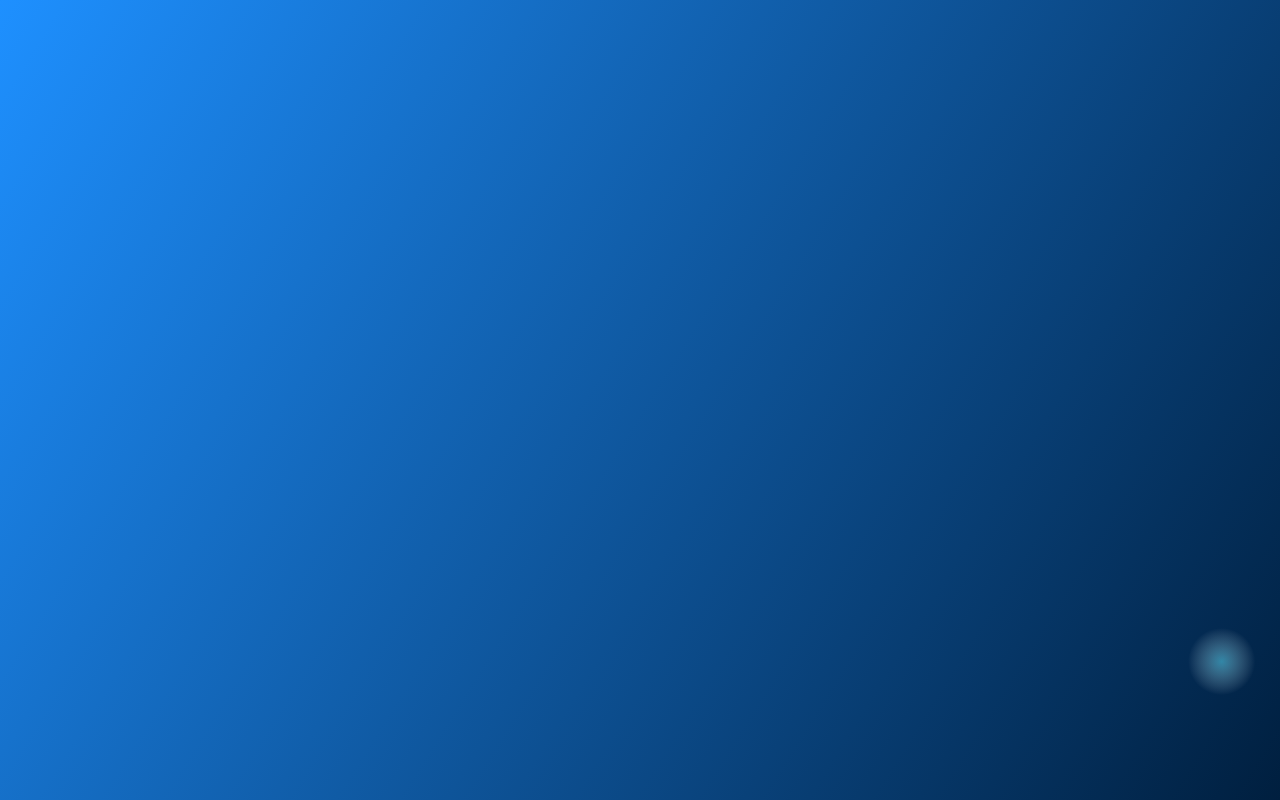
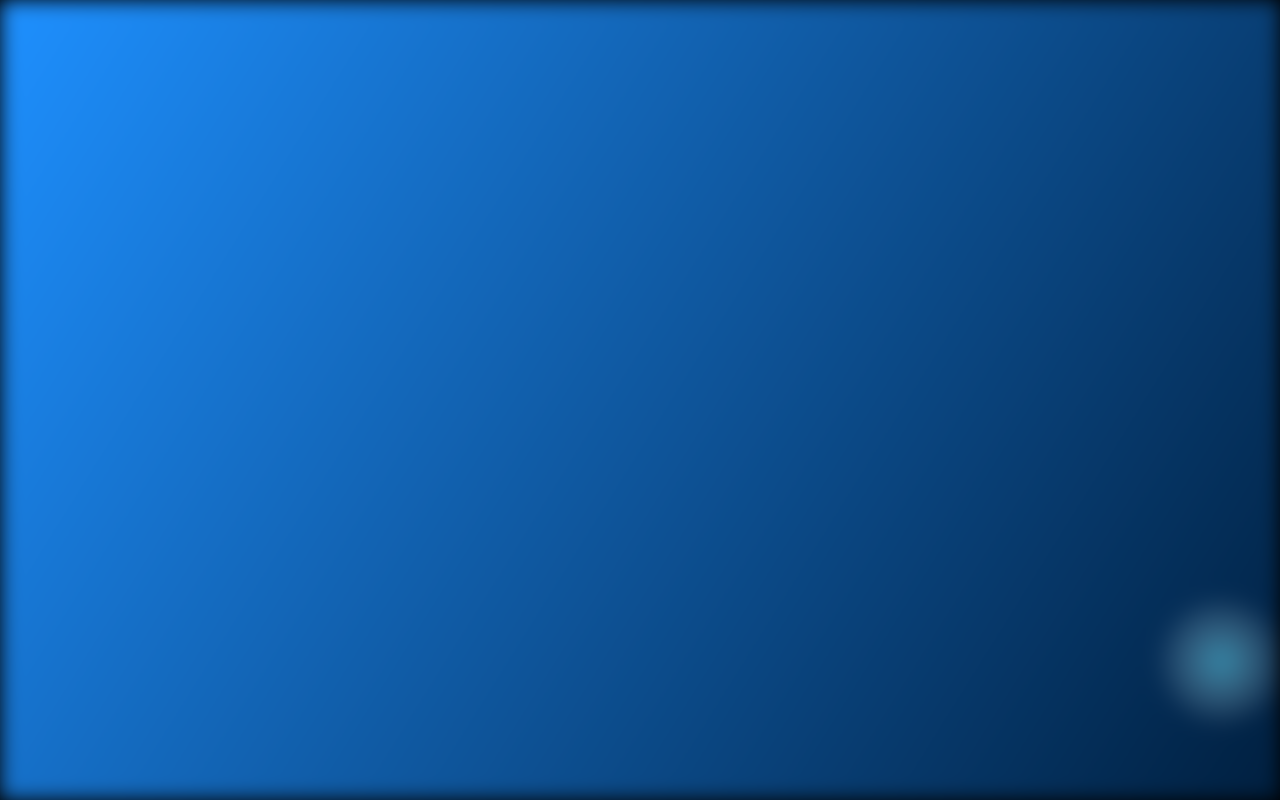
Before and after one commit to meigoc/oui_install_page, a plain HTML site: page index.html in a window 1280 px wide. Drawn offline with Linux system fonts and the light colour scheme.

Commit message:
Update index.html

```diff
--- a/index.html
+++ b/index.html
@@ -3,6 +3,7 @@
 <head>
     <meta charset="UTF-8">
     <meta name="viewport" content="width=device-width, initial-scale=1.0">
+    <title>Dynamic Blur Background</title>
     <style>
         body {
             margin: 0;
@@ -13,6 +14,7 @@
             position: absolute;
             width: 100vw;
             height: 100vh;
+            filter: blur(10px);
         }
     </style>
 </head>
@@ -22,14 +24,24 @@
         const canvas = document.getElementById("bgCanvas");
         const ctx = canvas.getContext("2d");
 
+        let bgGradient = null; // Кэшированный градиент
+        let circles = [];
+
         function resizeCanvas() {
             canvas.width = window.innerWidth;
             canvas.height = window.innerHeight;
+            updateBackgroundGradient();
         }
+
+        function updateBackgroundGradient() {
+            const w = canvas.width, h = canvas.height;
+            bgGradient = ctx.createLinearGradient(0, 0, w, h);
+            bgGradient.addColorStop(0, "#1e90ff"); // Голубой
+            bgGradient.addColorStop(1, "#001f3f"); // Темно-синий
+        }
+
         window.addEventListener("resize", resizeCanvas);
         resizeCanvas();
-
-        const circles = [];
 
         function createCircle() {
             if (circles.length >= 3) return;
@@ -41,18 +53,15 @@
             const color = `rgba(${Math.floor(Math.random() * 50 + 50)}, ${Math.floor(Math.random() * 150 + 150)}, 255, 0.5)`;
 
             const startTime = performance.now();
-            circles.push({ x, y, maxRadius, radius: 0, color, startTime, duration });
+            circles.push({ x, y, maxRadius, radius: 0, color, startTime, duration, growing: true });
         }
 
         function drawBackground() {
-            const w = canvas.width, h = canvas.height;
-            const gradient = ctx.createLinearGradient(0, 0, w, h);
-            gradient.addColorStop(0, "#1e90ff"); // Голубой
-            gradient.addColorStop(1, "#001f3f"); // Темно-синий
+            ctx.fillStyle = bgGradient;
+            ctx.fillRect(0, 0, canvas.width, canvas.height);
+        }
 
-            ctx.fillStyle = gradient;
-            ctx.fillRect(0, 0, w, h);
-
+        function drawCircles() {
             const now = performance.now();
             for (let i = circles.length - 1; i >= 0; i--) {
                 let c = circles[i];
@@ -63,7 +72,13 @@
                     continue;
                 }
 
-                c.radius = (elapsed / c.duration) * c.maxRadius;
+                // Управление размером (увеличение → уменьшение)
+                let progress = elapsed / c.duration;
+                if (progress >= 0.5) {
+                    c.growing = false;
+                    progress = 1 - progress; // Инверсия уменьшения
+                }
+                c.radius = c.maxRadius * (progress * 2);
 
                 const circleGradient = ctx.createRadialGradient(c.x, c.y, 0, c.x, c.y, c.radius);
                 circleGradient.addColorStop(0, c.color);
@@ -77,11 +92,13 @@
         }
 
         function animate() {
+            ctx.clearRect(0, 0, canvas.width, canvas.height);
             drawBackground();
+            drawCircles();
             requestAnimationFrame(animate);
         }
 
-        setInterval(createCircle, 2000); // Запускаем появление новых кругов с интервалом
+        setInterval(createCircle, 2000);
         animate();
     </script>
 </body>
```
